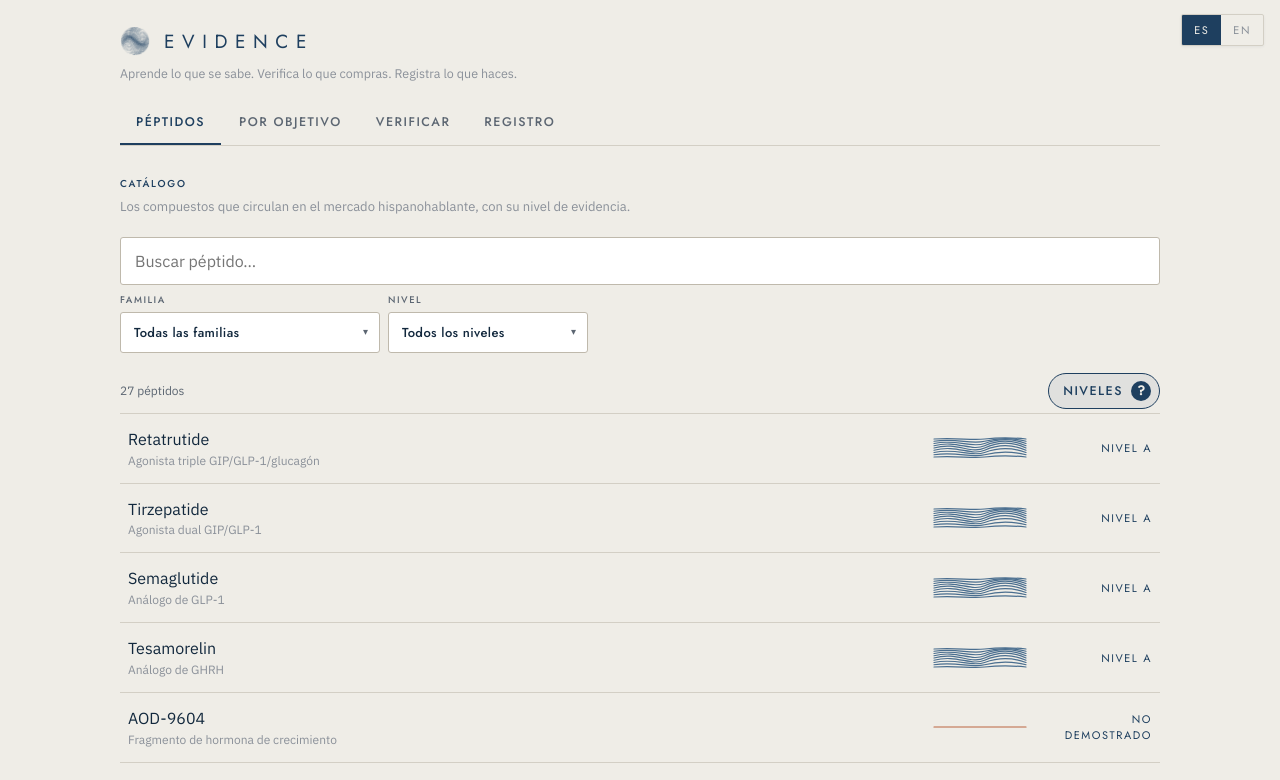
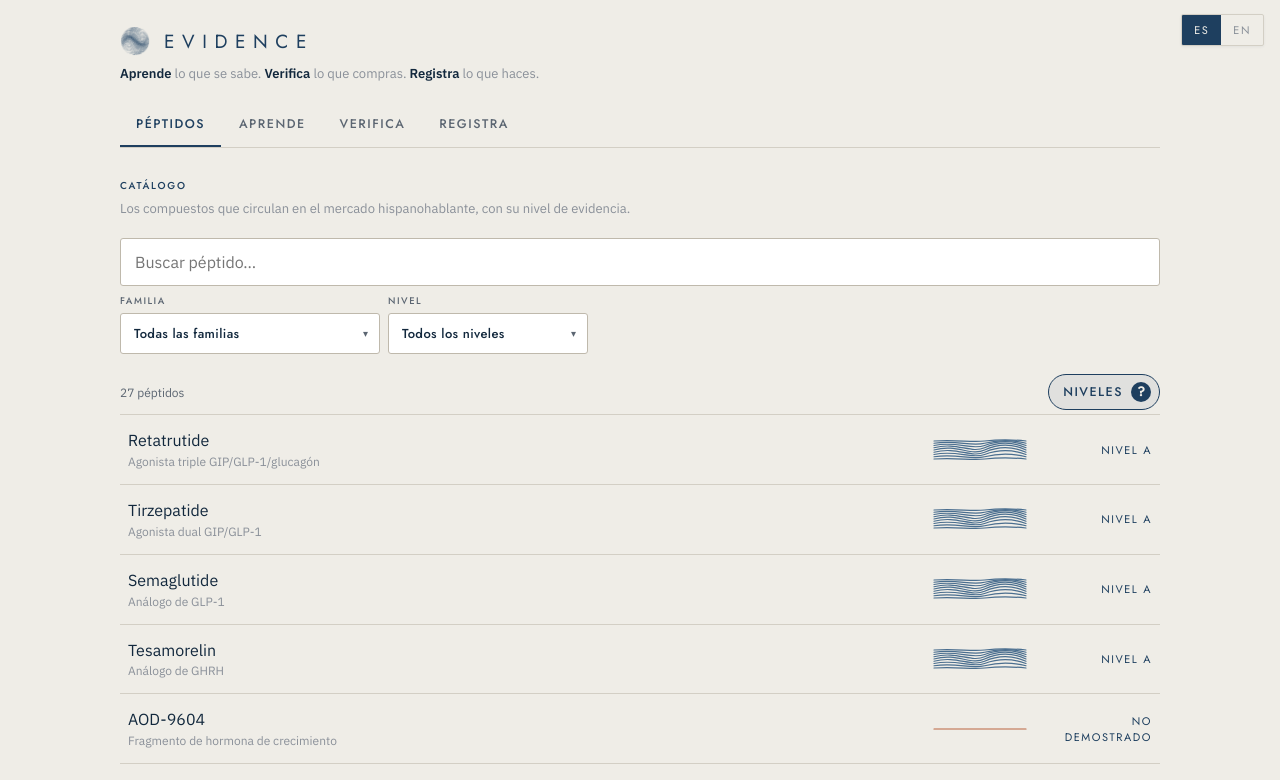
Before and after one commit to getmoeapp-cmd/-Evidence-App, a React (Vite) app: page / in a window 1280 px wide. Shown: the top 780 px of the page. Built offline with nearby package versions, Linux system fonts and the light colour scheme.

Commit message:
learn update

```diff
--- a/src/App.jsx
+++ b/src/App.jsx
@@ -137,7 +137,15 @@ export default function App() {
       <div className="ev-shell">
         <header style={{ paddingTop: 26, paddingBottom: 18, paddingRight: 96 }}>
           <Logo size={30} />
-          <div style={{ fontSize: 12.5, color: C.muted, marginTop: 8, maxWidth: 440, lineHeight: 1.55 }}>{t.tagline}</div>
+          <div style={{ fontSize: 13, color: C.muted, marginTop: 8, maxWidth: 440, lineHeight: 1.6 }}>
+            {t.taglineParts.map(([verb, rest], i) => (
+              <span key={i}>
+                <span style={{ color: C.inkDeep, fontWeight: 600 }}>{verb}</span>
+                {rest}
+                {i < t.taglineParts.length - 1 ? " " : ""}
+              </span>
+            ))}
+          </div>
         </header>
 
         <nav className="ev-tabs" role="tablist">
--- a/src/i18n.js
+++ b/src/i18n.js
@@ -3,6 +3,11 @@ export const UI = {
   es: {
     tagline: "Aprende lo que se sabe. Verifica lo que compras. Registra lo que haces.",
     taglineShort: "Aprende. Verifica. Registra.",
+    taglineParts: [
+      ["Aprende", " lo que se sabe."],
+      ["Verifica", " lo que compras."],
+      ["Registra", " lo que haces."],
+    ],
     levels: {
       A: { label: "Nivel A", gloss: "Ensayo aleatorizado en humanos o metaanálisis" },
       B: { label: "Nivel B", gloss: "Estudio en humanos, no aleatorizado" },
@@ -73,6 +78,11 @@ export const UI = {
   en: {
     tagline: "Learn what's known. Verify what you buy. Track what you do.",
     taglineShort: "Learn. Verify. Track.",
+    taglineParts: [
+      ["Learn", " what's known."],
+      ["Verify", " what you buy."],
+      ["Track", " what you do."],
+    ],
     levels: {
       A: { label: "Level A", gloss: "Randomized human trial or meta-analysis" },
       B: { label: "Level B", gloss: "Human study, not randomized" },
--- a/src/i18n.sections.js
+++ b/src/i18n.sections.js
@@ -1,7 +1,7 @@
 // Cadenas de las secciones de navegación. Se fusionan con UI en App.jsx.
 export const SECTIONS = {
   es: {
-    nav: { peptides: "Péptidos", goals: "Por objetivo", verify: "Verificar", track: "Registro" },
+    nav: { peptides: "Péptidos", goals: "Aprende", verify: "Verifica", track: "Registra" },
     track: {
       title: "Tu registro",
       intro: "Anota lo que te aplicas y cómo te sientes. Al lado de cada entrada verás la dosis más alta que se ha estudiado en un ensayo publicado.",
@@ -85,7 +85,7 @@ export const SECTIONS = {
       count: (n) => `${n} péptidos`,
     },
     goals: {
-      title: "Por objetivo",
+      title: "Aprende por objetivo",
       intro:
         "Un compuesto aparece aquí porque eso es lo que la gente busca cuando lo usa — no porque esté demostrado que funcione para eso. La cresta al lado de cada nombre responde esa segunda pregunta.",
       candidates: (n) => `${n} candidatos`,
@@ -154,7 +154,7 @@ export const SECTIONS = {
     },
   },
   en: {
-    nav: { peptides: "Peptides", goals: "By goal", verify: "Verify", track: "Track" },
+    nav: { peptides: "Peptides", goals: "Learn", verify: "Verify", track: "Track" },
     track: {
       title: "Your log",
       intro: "Record what you take and how you feel. Beside each entry you'll see the highest dose ever studied in a published trial.",
@@ -238,7 +238,7 @@ export const SECTIONS = {
       count: (n) => `${n} peptides`,
     },
     goals: {
-      title: "By goal",
+      title: "Learn by goal",
       intro:
         "A compound appears here because that's what people are after when they use it — not because it's proven to work for that. The ridge meter beside each name answers that second question.",
       candidates: (n) => `${n} candidates`,
```
